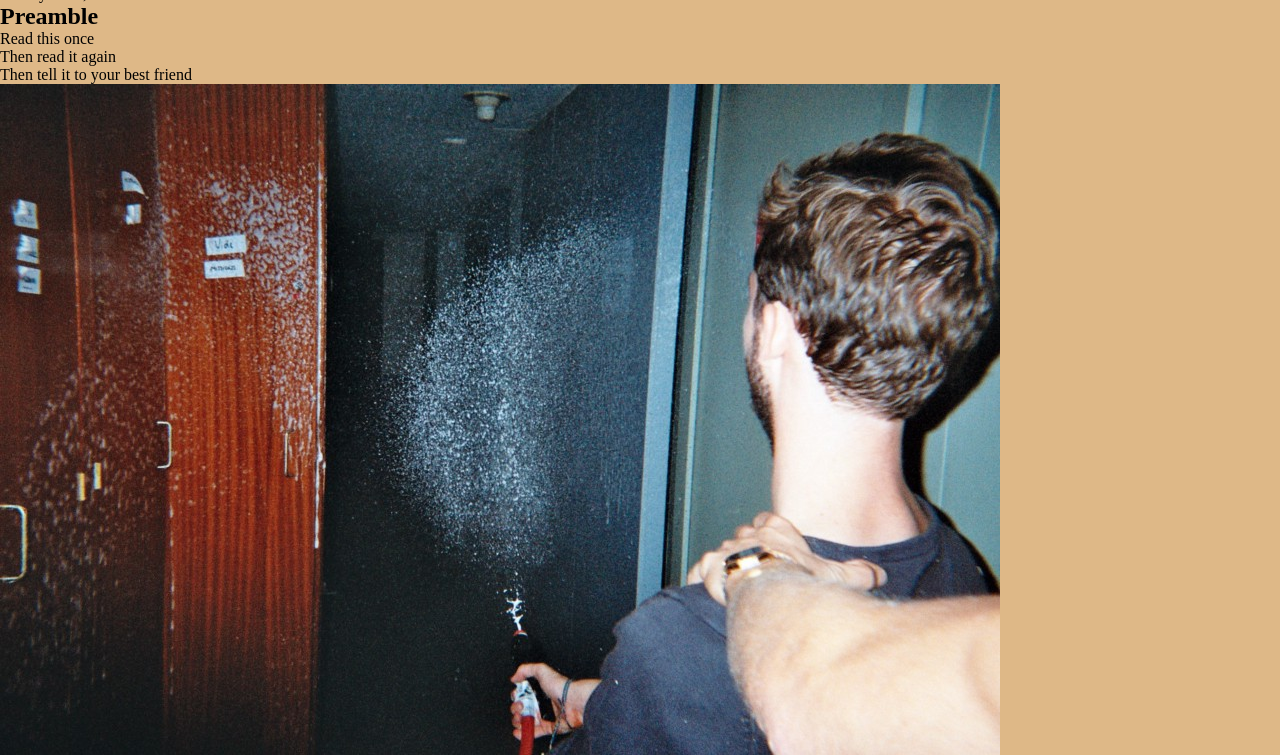
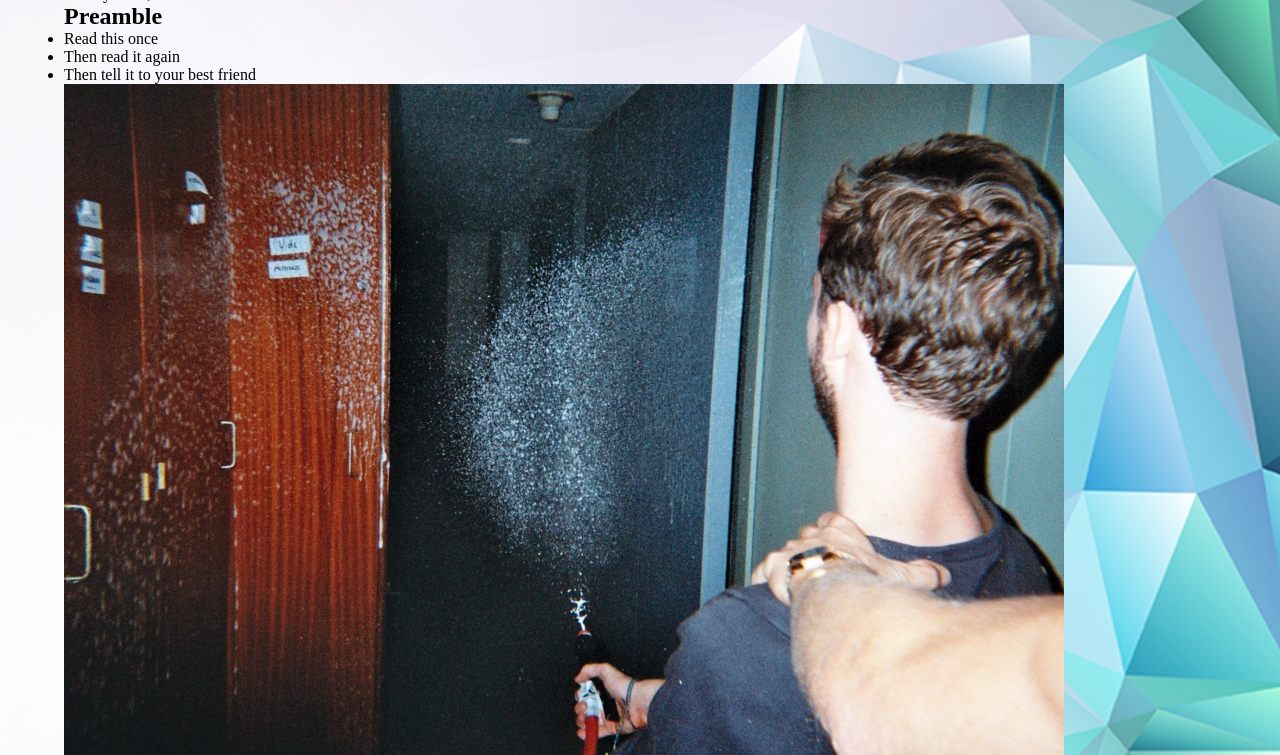
Before and after one commit to YasserB94/day4_Progressive_Enhancement, a plain HTML site: page index.html in a window 1280 px wide. Shown: the part 52-807 px from the top of the page. Drawn offline with Linux system fonts and the light colour scheme.

Commit message:
Added Exercise changes to body

```diff
--- a/styles.css
+++ b/styles.css
@@ -2,13 +2,8 @@
     box-sizing: border-box;
     margin: 0%;
     padding: 0%;
+    z-index: 500;
 }
-
-body {
-    z-index: 500;
-    background-color: burlywood;
-}
-
 /*--EXERCISE CSS--*/
 /*--Find the attribute to display a small text box when hovering over links, like this:--*/
 a {
@@ -48,3 +43,24 @@ a:hover:before{
     visibility: visible;
     opacity: 1;
 }
+/*--Give body max width of 90%
+    Center body by using Margin
+    Add background image to body
+    Make sure image does not repeat itself
+    Change image positioning to bottom right
+    Change it's size to cover
+    --*/
+body{
+    /*--Max width--*/
+    max-width: 90%;
+    /*--Center with margins--*/
+    margin: 0 auto;
+    /*--Add background image--*/
+    background-image: url(./assets/images/background.jpg);
+    /*--Disable repeat--*/
+    background-repeat: no-repeat;
+    /*--Position on bottom right--*/
+    background-position: right bottom;
+    /*--Change size to cover--*/
+    background-size: cover;
+}
```
